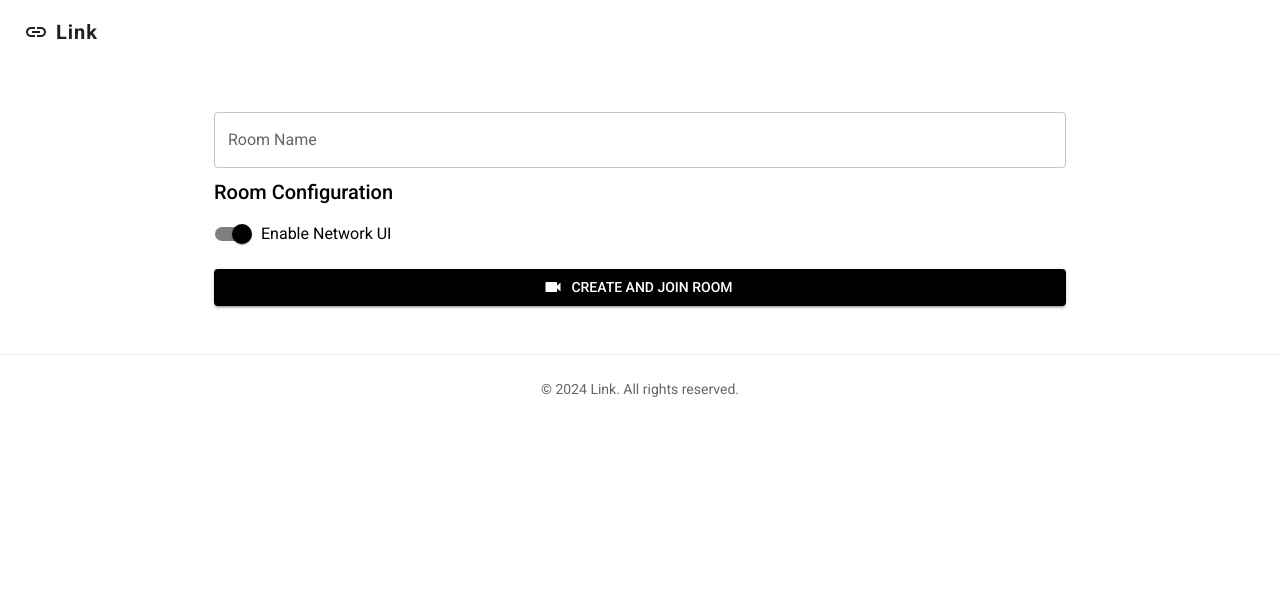
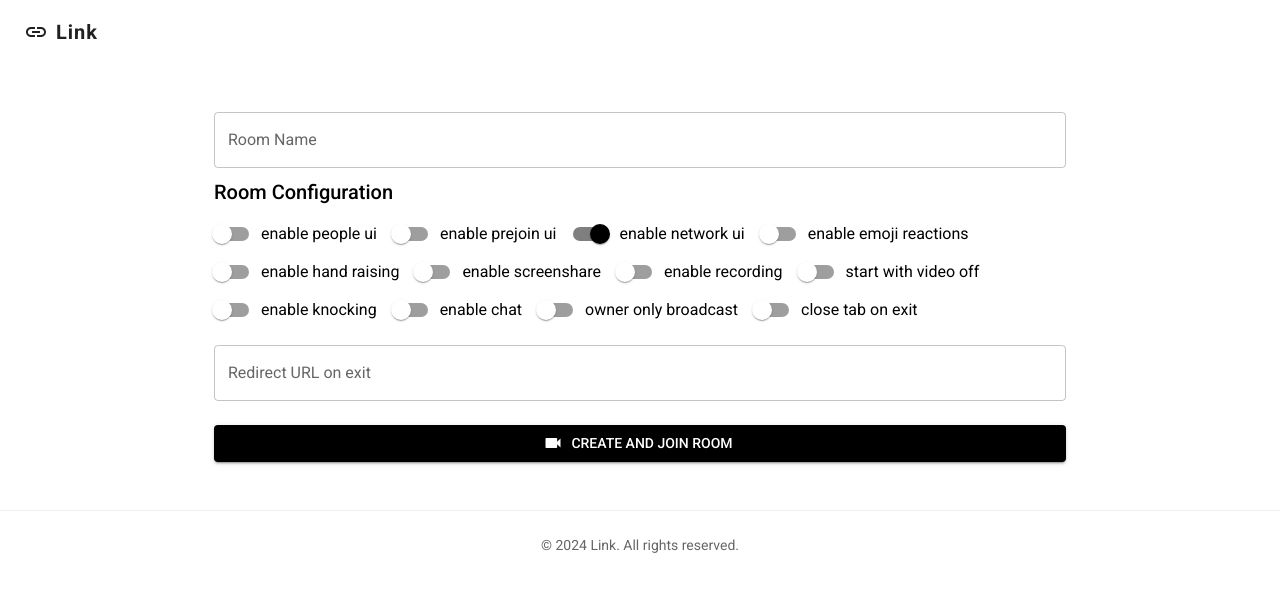
Before and after one commit to GEMS-Gallery/coffee-zany-cougar-01919171ffec, a React (Vite) app in the folder frontend/: page / in a window 1280 px wide. Shown: the top 592 px of the page. Built offline with nearby package versions, Linux system fonts and the light colour scheme.

Commit message:
0191919d-2eeb-7bbc-b802-f93aba066070

```diff
--- a/frontend/src/App.tsx
+++ b/frontend/src/App.tsx
@@ -67,7 +67,7 @@ const App: React.FC = () => {
     enable_chat: false,
     owner_only_broadcast: false,
     close_tab_on_exit: false,
-    redirect_on_meeting_exit: '',
+    redirect_on_meeting_exit: null as string | null,
   });
 
   const createRoom = useCallback(async () => {
@@ -124,10 +124,10 @@ const App: React.FC = () => {
   };
 
   const handleConfigChange = (event: React.ChangeEvent<HTMLInputElement>) => {
-    const { name, checked } = event.target;
+    const { name, value, checked, type } = event.target;
     setRoomConfig(prev => ({
       ...prev,
-      [name]: checked
+      [name]: type === 'checkbox' ? checked : (name === 'redirect_on_meeting_exit' ? (value || null) : value)
     }));
   };
 
@@ -152,16 +152,31 @@ const App: React.FC = () => {
               margin="normal"
             />
             <Typography variant="h6" gutterBottom>Room Configuration</Typography>
-            <FormControlLabel
-              control={
-                <Switch
-                  checked={roomConfig.enable_network_ui}
+            {Object.entries(roomConfig).map(([key, value]) => (
+              key === 'redirect_on_meeting_exit' ? (
+                <TextField
+                  key={key}
+                  fullWidth
+                  label="Redirect URL on exit"
+                  value={value as string || ''}
                   onChange={handleConfigChange}
-                  name="enable_network_ui"
+                  name={key}
+                  margin="normal"
                 />
-              }
-              label="Enable Network UI"
-            />
+              ) : (
+                <FormControlLabel
+                  key={key}
+                  control={
+                    <Switch
+                      checked={value as boolean}
+                      onChange={handleConfigChange}
+                      name={key}
+                    />
+                  }
+                  label={key.replace(/_/g, ' ')}
+                />
+              )
+            ))}
             <StyledButton
               variant="contained"
               color="primary"
```
